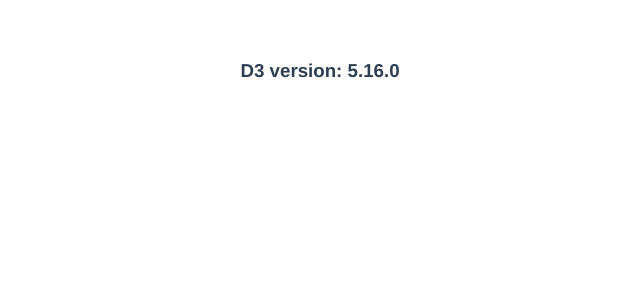
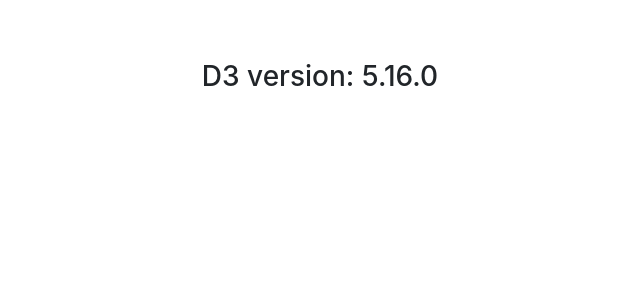
Before and after one commit to ccwang002/play_vue_d3, a Vue app: page / in a window 1280 px wide. Shown: the top 300 px of the page, without its empty margins (320-960 px from the left). Built offline with nearby package versions, Linux system fonts and the light colour scheme.

Commit message:
Use Bootstrap v4.1

```diff
--- a/package.json
+++ b/package.json
@@ -8,6 +8,7 @@
     "lint": "vue-cli-service lint"
   },
   "dependencies": {
+    "bootstrap": "^4.1.0",
     "d3": "^5.0.1",
     "vue": "^2.5.13"
   },
--- a/src/App.vue
+++ b/src/App.vue
@@ -1,5 +1,5 @@
 <template>
-  <div id="app">
+  <div id="app" class="container">
     <HelloD3></HelloD3>
     <!-- <img src="./assets/logo.png"> -->
     <!-- <HelloWorld msg="Welcome to Your Vue.js App"></HelloWorld> -->
@@ -20,12 +20,12 @@ export default {
 </script>
 
 <style lang="scss">
+@import "scss/custom";
+@import "~bootstrap/scss/bootstrap";
+
 #app {
-  font-family: 'Avenir', Helvetica, Arial, sans-serif;
-  -webkit-font-smoothing: antialiased;
-  -moz-osx-font-smoothing: grayscale;
   text-align: center;
-  color: #2c3e50;
-  margin-top: 60px;
+  color: gray("750");
+  padding: 60px 0;
 }
 </style>
--- /dev/null
+++ b/src/scss/_custom.scss
@@ -0,0 +1 @@
+// Override variables at bootstrap/scss/bootstrap/_variables.scss here
```
Also changed, not shown: 2 other files (tests, documents, lock files or other folders).
